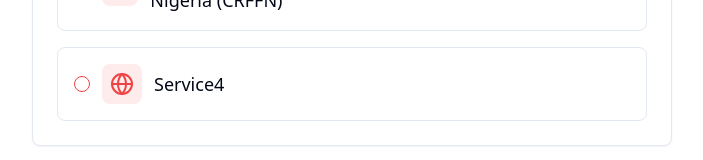
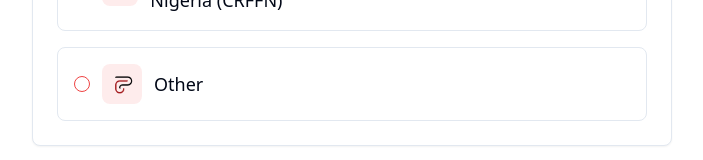
Before and after one commit to paulkayode2000/multi-1, a React (Vite) app: page / in a window 1280 px wide. Shown: the part 448-608 px from the top of the page, without its empty margins (288-991 px from the left). Built offline with nearby package versions, Linux system fonts and the light colour scheme.

Commit message:
Update Service4 logo and name
Updated Service4 with the provided logo and renamed it to "Other".

```diff
--- /dev/null
+++ b/src/components/icons/OtherLogo.tsx
@@ -0,0 +1,14 @@
+interface OtherLogoProps {
+  className?: string;
+}
+
+const OtherLogo = ({ className }: OtherLogoProps) => (
+  <img
+    src="/lovable-uploads/4733101a-c39c-4959-9792-331271cd88fe.png"
+    alt="Other Services Logo"
+    className={`${className} bg-transparent mix-blend-multiply`}
+    style={{ background: 'transparent' }}
+  />
+);
+
+export default OtherLogo;
--- a/src/constants/services.ts
+++ b/src/constants/services.ts
@@ -1,12 +1,12 @@
-import { Globe } from "lucide-react";
 import { Service } from "@/types/transaction";
 import NISLogo from "@/components/icons/NISLogo";
 import FRSCLogo from "@/components/icons/FRSCLogo";
 import CRFFNLogo from "@/components/icons/CRFFNLogo";
+import OtherLogo from "@/components/icons/OtherLogo";
 
 export const services: Service[] = [
   { id: "service1", name: "Nigeria Immigration Service (NIS)", icon: NISLogo },
   { id: "service2", name: "Federal Road Safety Commission (FRSC)", icon: FRSCLogo },
   { id: "service3", name: "Council for the Regulation of Freight Forwarding in Nigeria (CRFFN)", icon: CRFFNLogo },
-  { id: "service4", name: "Service4", icon: Globe },
+  { id: "service4", name: "Other", icon: OtherLogo },
 ];
```
Also changed, not shown: public/lovable-uploads/4733101a-c39c-4959-9792-331271cd88fe.png (added).
